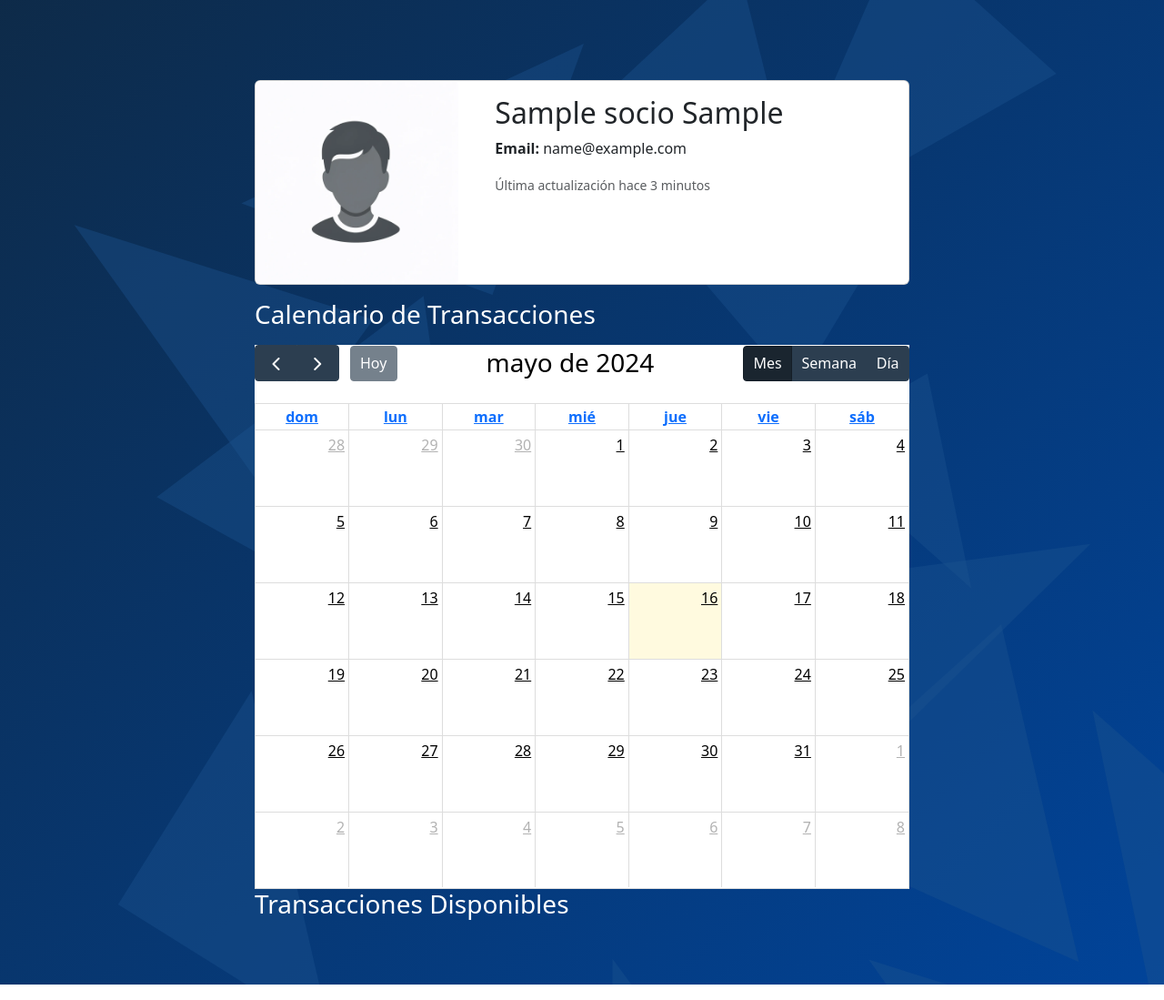
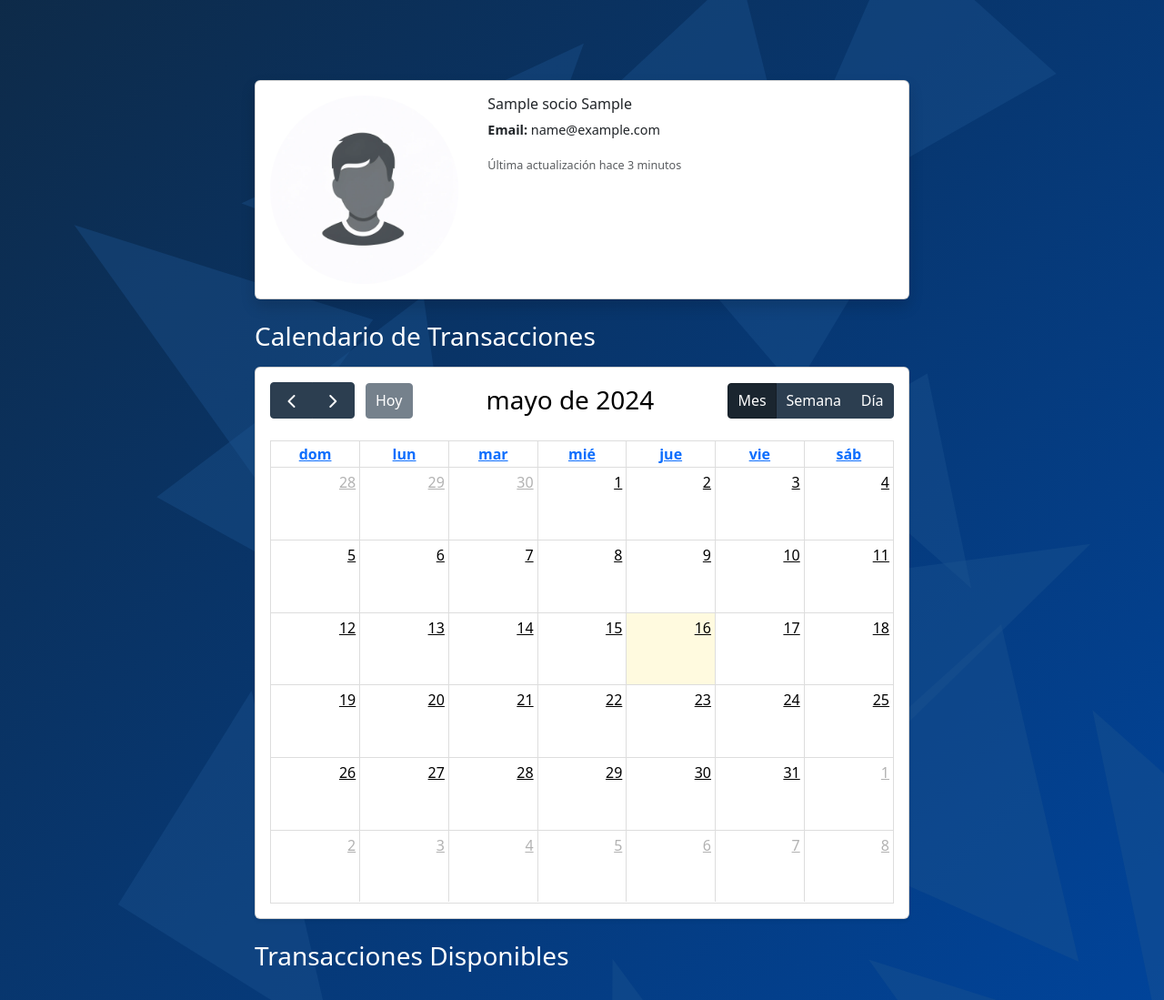
Before and after one commit to TechCashClub/TCC, a Flask app: page /socio_dashboard in a window 1280 px wide. Shown: the part 56-1155 px from the top of the page at 91% size. Run offline with Flask 3, Linux system fonts and the light colour scheme; a user stored in the database is signed in; tables that the repository leaves empty hold one stand-in row (values such as "Sample post"); lists and menus that the app fills with data are empty; some libraries are stand-ins or nearby versions.

Commit message:
ficha de socio

```diff
--- a/tcc/templates/socio.html
+++ b/tcc/templates/socio.html
@@ -1,54 +1,66 @@
 {% extends 'base.html' %}
 
+
 {% block content %}
+<style>
+    .small-text { font-size: 0.8rem; } /* Clase personalizada para texto pequeño */
+    .card-title { font-size: 1rem; }   /* Reduce el tamaño del título en las tarjetas */
+    .card-text { font-size: 0.9rem; }  /* Reduce el tamaño del texto normal en las tarjetas */
+</style>
+
 <div class="container mt-5">
     <!-- Tarjeta de información del socio -->
-        <div class="card mb-3">
-            <div class="row no-gutters">
-                <div class="col-md-4">
-                    <img src="{{ url_for('static', filename='img/user_placeholder.png') }}" class="card-img" alt="Imagen del Socio">
+    <div class="card mb-4 shadow">
+        <div class="row g-0">
+            <div class="col-md-4 d-flex align-items-center justify-content-center p-3">
+                <img src="{{ url_for('static', filename='img/user_placeholder.png') }}" class="img-fluid rounded-circle" alt="Imagen del Socio">
             </div>
             <div class="col-md-8">
                 <div class="card-body">
                     <h2 class="card-title">{{ socio.nombre }} {{ socio.apellido }}</h2>
                     <p class="card-text"><strong>Email:</strong> {{ socio.email }}</p>
-                        <p class="card-text"><small class="text-muted">Última actualización hace 3 minutos</small></p>
+                    <p class="card-text small-text"><small class="text-muted">Última actualización hace 3 minutos</small></p>
                 </div>
             </div>
         </div>
     </div>
+
     <!-- Calendario de transacciones -->
     <h3 class="mb-3">Calendario de Transacciones</h3>
-          <div id="calendar" style="max-width: 100%; height: 100%;"></div>
+    <div id="calendar" class="card shadow-sm mb-4 p-3"></div>
 
     <!-- Transacciones disponibles -->
     <h3 class="mb-3">Transacciones Disponibles</h3>
-        <div class="list-group mb-3">
+    <div class="row row-cols-1 row-cols-md-3 g-4">
         {% for item in transacciones_disponibles %}
-            <div class="list-group-item {{ 'border-success' if item.is_member else '' }}">
-                <h5>{{ item.producto.nombre }}</h5>
-                <p>Descripción: {{ item.producto.descripcion }}</p>
-                <p>Fecha de inicio: {{ item.transaccion.fecha_inicio }}</p>
-                <p>Fecha de fin: {{ item.transaccion.fecha_fin }}</p>
-                <p>Precio oficial: {{ item.producto.precio_oficial }}</p>
+        <div class="col">
+            <div class="card h-100 shadow-sm">
+                <img src="{{ url_for('static', filename= 'img/placeholder-image.png' ) }}" class="card-img-top" alt="{{ item.producto.nombre }}">
+                <div class="card-body">
+                    <h5 class="card-title">{{ item.producto.nombre }}</h5>
+                    <p class="card-text small-text">{{ item.producto.descripcion }}</p>
+                    <p class="card-text small-text"><strong>Inicio:</strong> {{ item.transaccion.fecha_inicio.strftime('%Y-%m-%d') }}</p>
+                    <p class="card-text small-text"><strong>Cierre:</strong> {{ item.transaccion.fecha_fin.strftime('%Y-%m-%d') }}</p>
+                    <p class="card-text small-text"><strong>Precio oficial:</strong> €{{ item.producto.precio_oficial }}</p>
+                    <div class="d-flex justify-content-between align-items-center">
                         {% if item.is_member %}
                         <span class="badge bg-success">Unido</span>
                         {% else %}
                         <form action="{{ url_for('unirse_transaccion', transaccion_id=item.transaccion.id) }}" method="post">
-                        <button type="submit" class="btn btn-primary">Unirse</button>
+                            <button type="submit" class="btn btn-primary small-text">
+                                <i class="bi bi-box-arrow-in-right"></i> Unirse
+                            </button>
                         </form>
                         {% endif %}
+                        <span class="badge bg-primary small-text">{{ item.transaccion.socios | length }} Socios</span>
+                    </div>
+                </div>
+            </div>
         </div>
         {% endfor %}
-        </div>
 
 
-
-
-
-
-
-
+    </div>
 </div>
 
 
```
Lines whose indentation alone changed are shown as unchanged.
